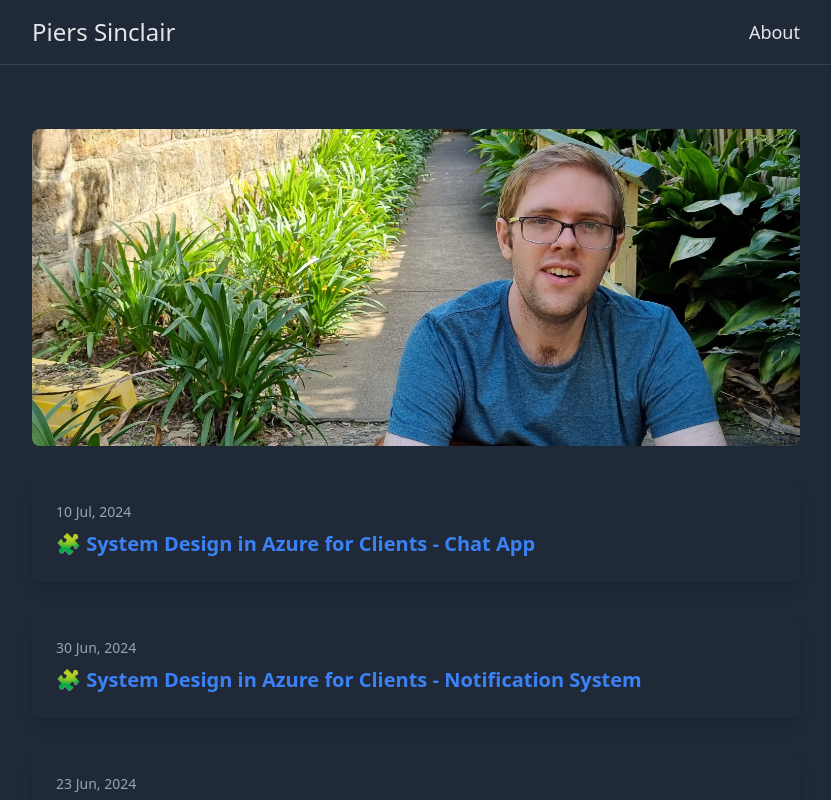
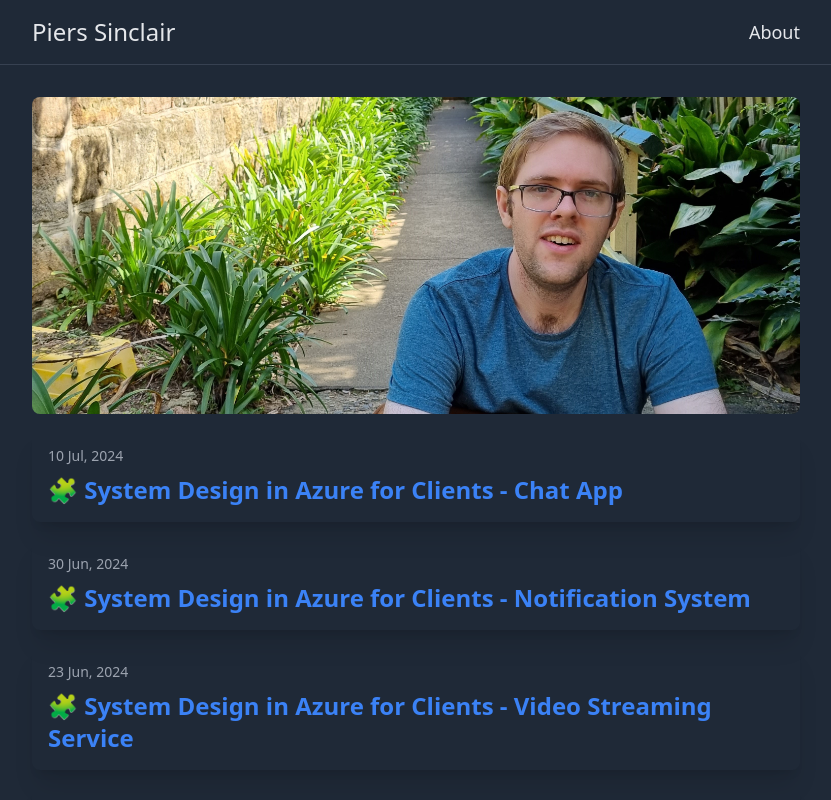
Before and after one commit to piers-sinclair/pierssinclair.github.io, a React (Create React App) app in the folder pierssinclair-blog/: page / in a window 1280 px wide. Shown: the top 800 px of the page, without its empty margins (224-1055 px from the left). Built offline with nearby package versions, Linux system fonts and the light colour scheme.

Commit message:
styling improvements

```diff
--- a/pierssinclair-blog/src/pages/home/Home.tsx
+++ b/pierssinclair-blog/src/pages/home/Home.tsx
@@ -25,8 +25,8 @@ const Home: React.FC = () => {
     if (!posts || posts.length === 0) return <div>Loading...</div>;
 
     return (
-        <div className="container mx-auto py-12 px-6 text-center">
-            <div className="mb-8">
+        <div className="container mx-auto py-4 px-4 text-center">
+            <div className="mb-4">
                 <img
                     src="/assets/images/2021-07-13-piers.jpg"
                     loading="lazy"
@@ -34,14 +34,14 @@ const Home: React.FC = () => {
                     className="rounded-lg w-full max-w-3xl h-auto mx-auto"
                 />
             </div>
-            <ul className="space-y-8">
+            <ul className="space-y-4">
                 {posts.map((post) => (
-                    <li key={post.slug} className="bg-gray-800 p-6 rounded-lg shadow-lg hover:shadow-xl transition-shadow duration-300 text-left mx-auto max-w-3xl">
+                    <li key={post.slug} className="p-4 rounded-lg shadow-xl hover:shadow-2xl transition-shadow duration-300 text-left mx-auto max-w-3xl">
                         <p className="text-sm text-gray-400 mb-2">
                             {format(new Date(post.frontmatter.date), 'dd MMM, yyyy')}
                         </p>
                         <Link to={`/post/${post.slug}`} className="group">
-                            <h2 className="text-xl font-semibold text-blue-500 group-hover:text-blue-300 transition duration-300">
+                            <h2 className="text-2xl font-semibold text-blue-500 group-hover:text-blue-300 transition-all duration-300 ease-in-out transform hover:scale-105">
                                 {post.frontmatter.title}
                             </h2>
                         </Link>
```
